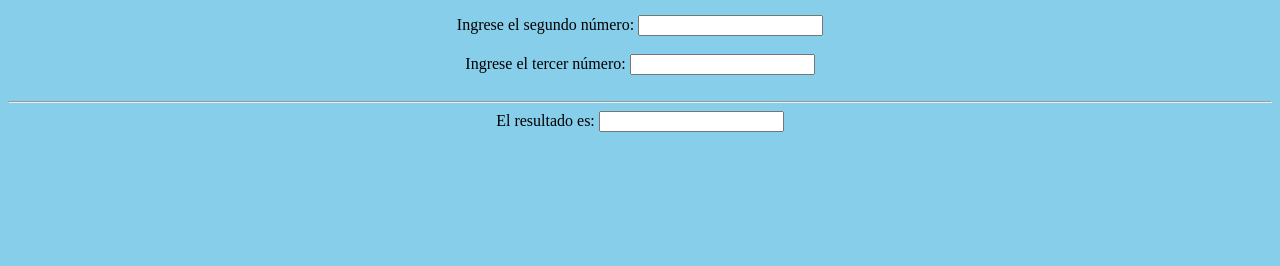
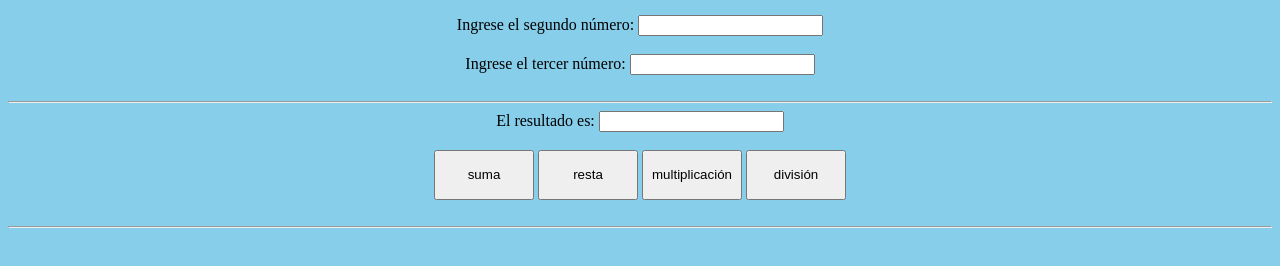
Before and after one commit to JosueEmanuelDionicioOrellana/Calculadora_parcial, a plain HTML site: page index.html in a window 1280 px wide. Shown: the part 130-396 px from the top of the page. Drawn offline with Linux system fonts and the light colour scheme.

Commit message:
se agregaron botones

```diff
--- a/index.html
+++ b/index.html
@@ -17,5 +17,12 @@
     <input type="number" id="c" name="c"><br><br><hr>
     <label for="resultado">El resultado es: </label>
     <input type="number" id="aqui" name="resultado"> <br><br>
+     <!--se agrego los botones-->
+     <button onclick="sumar()" style="width:100px; height:50px;">suma</button>
+     <button onclick="resta()" style="width:100px; height:50px;">resta</button>
+     <button onclick="multiplicar()" style="width:100px; height:50px;">multiplicación</button>
+     <button onclick="division()" style="width:100px; height:50px;">división</button> <br> <br>
+     <hr>
+
 </body>
 </html>
```
